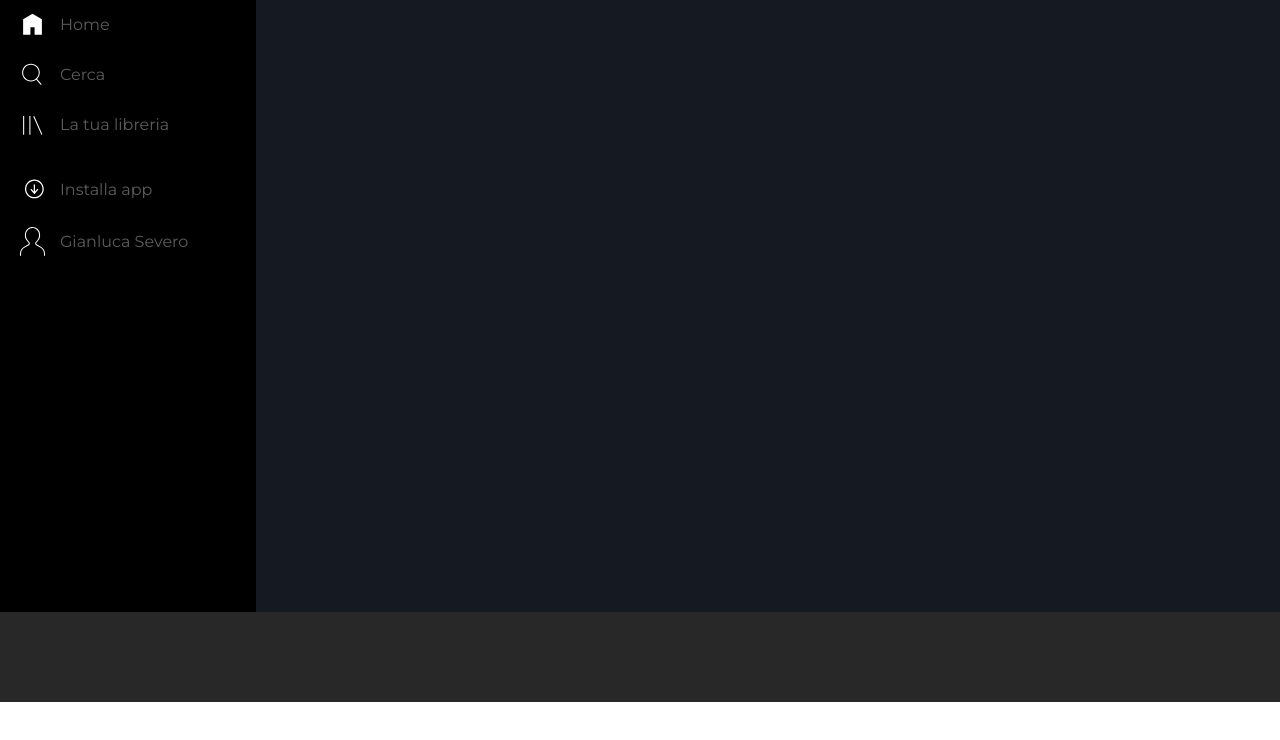
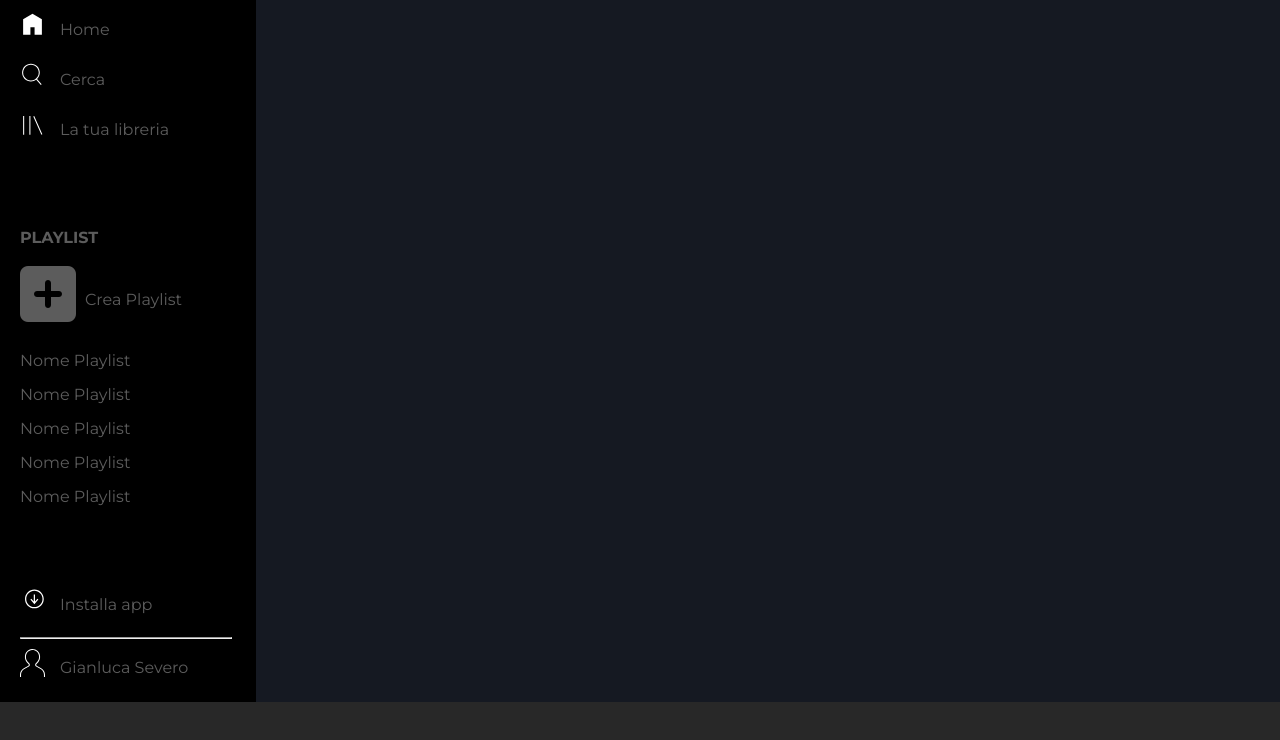
Before and after one commit to severogianluca/html-css-spotifyweb, a plain HTML site: page day-1/index.html in a window 1280 px wide. Shown: the part 98-838 px from the top of the page. Before the commit the page ends 800 px from the top, so only its background shows below. Drawn offline with Linux system fonts and the light colour scheme.

Commit message:
Feat: creat sezione playlist

```diff
--- a/day-1/css/style.css
+++ b/day-1/css/style.css
@@ -8,6 +8,7 @@
 
 body {
     font-family: "Montserrat", serif;
+
 }
 
 img{
@@ -15,20 +16,26 @@ img{
     display: block;
 }
 
+hr{
+    display: none;
+}
+
 
 /* LAYOUT */
-.container{
+.container {
     display: flex;
+    min-height: 100vh; /*  min-height invece di height per permettere la crescita */
 }
 
 .sidebar {
     background-color: #000000;
     width: 20vw;
-    min-height: calc(100vh - 90px);
+    min-height: 100vh; /* l'altezza al 100% del contenitore */
     display: flex;
     flex-direction: column;
     align-items: center;
     padding-top: 15px;
+
 }
 
 
@@ -43,14 +50,16 @@ img{
     width: 80vw;
 }
 
-.body{
+.body {
     background-color: #151922;
-    height: calc(100vh - 180px);
-    width: 80vw;
+    flex-grow: 1;
+    width: 100%;
+    min-height: 100%;
+
 }
 
 footer{
-    height: 90px;
+    height: 10vh;
     width: 100vw;
     background-color: #282828;
 }
@@ -82,7 +91,9 @@ footer{
     justify-content: center;
     flex-direction: column;
     justify-content: space-between;
+    flex-grow: 1;
 }
+
 
 .list .list-icon {
     display: flex;
@@ -97,7 +108,7 @@ footer{
     align-items: center;
     gap: 15px;
     justify-content: center;
-    flex-wrap: wrap;
+
 }
 
 .list .list-icon img {
@@ -108,7 +119,11 @@ footer{
 
 .list .list-icon span {
     display: none;
-    margin-bottom: 25px;
+    margin-bottom: 15px;
+}
+
+.list .list-icon i{
+    display: none;
 }
 
 
@@ -128,7 +143,7 @@ footer{
     .logo {
         display: flex;
         flex-direction: column;
-        align-items: flex-start; /* Allinea il logo grande a sinistra */
+        align-items: flex-start;
         width: 100%;
     }
 
@@ -139,23 +154,40 @@ footer{
     }
 
     /* LISTA ICONE */
-    .list {
+    /* .list {
         justify-content: flex-start;
         width: 100%;
-    }
+    } */
 
     .list .list-icon {
-        align-items: flex-start; /* Allinea icone e testo a sinistra */
+        align-items: flex-start;
     }
 
     .list .list-icon span {
         display: inline-block;
         color: #5c5c5c;
+
     }
 
-    .list .list-icon li {
-        display: flex;
-        align-items: center;
-        gap: 15px;
+    .list .list-icon i{
+        display: block;
+        font-size: 4em;
+        color: #5c5c5c;
+        padding-right: 50px;
+        border-radius: 0%;
     }
+
+    .list .list-icon i {
+        width: 25px;
+        height: auto;
+        margin-bottom: 25px;
+    }
+
+
+    .list-icon hr{
+        display: block;
+        width: 90%;
+        margin-bottom: 10px;
+    }
+
 }
--- a/day-1/index.html
+++ b/day-1/index.html
@@ -3,13 +3,18 @@
 <head>
     <meta charset="UTF-8">
     <meta name="viewport" content="width=device-width, initial-scale=1.0">
+    <!-- link per le icone -->
+    <link rel="stylesheet" href="https://cdnjs.cloudflare.com/ajax/libs/font-awesome/6.7.2/css/all.min.css"
+    integrity="sha512-Evv84Mr4kqVGRNSgIGL/F/aIDqQb7xQ2vcrdIwxfjThSH8CSR7PBEakCr51Ck+w+/U6swU2Im1vVX0SVk9ABhg=="
+    crossorigin="anonymous" referrerpolicy="no-referrer" />
+
 
     <!-- google font -->
     <link rel="preconnect" href="https://fonts.googleapis.com">
     <link rel="preconnect" href="https://fonts.gstatic.com" crossorigin>
     <link href="https://fonts.googleapis.com/css2?family=Montserrat:ital,wght@0,100..900;1,100..900&display=swap" rel="stylesheet">
 
-
+    <!-- mio stile -->
     <link rel="stylesheet" href="css/style.css">
     <title>Spotify</title>
 </head>
@@ -28,16 +33,31 @@
                 <li><img src="../img/libreria.svg" alt="libreria"><span>La tua libreria</span></li>
             </ul>
             <ul class="list-icon">
+                <li><strong><span>PLAYLIST</span></strong></li>
+                <li><i class="fa-solid fa-square-plus"></i><span> Crea Playlist</span></li>
+                <li><span>Nome Playlist</span></li>
+                <li><span>Nome Playlist</span></li>
+                <li><span>Nome Playlist</span></li>
+                <li><span>Nome Playlist</span></li>
+                <li><span>Nome Playlist</span></li>
+            </ul>
+            <ul class="list-icon">
                 <li><img src="../img/download.svg" alt="download"><span>Installa app</span></li>
+                <hr>
                 <li><img src="../img/profile.svg" alt="profile"><span>Gianluca Severo</span></li>
             </ul>
         </div>
     </div>
     <div class="main-content">
-                <header class="header"></header>
-                <main class="body"></main>
+        <header class="header">
+            <!-- Header content -->
+        </header>
+        <main class="body">
+            <!-- Main content -->
+        </main>
     </div>
 </div>
 <footer class="footer"></footer>
+
 </body>
 </html>
```
Lines whose indentation alone changed are shown as unchanged.
